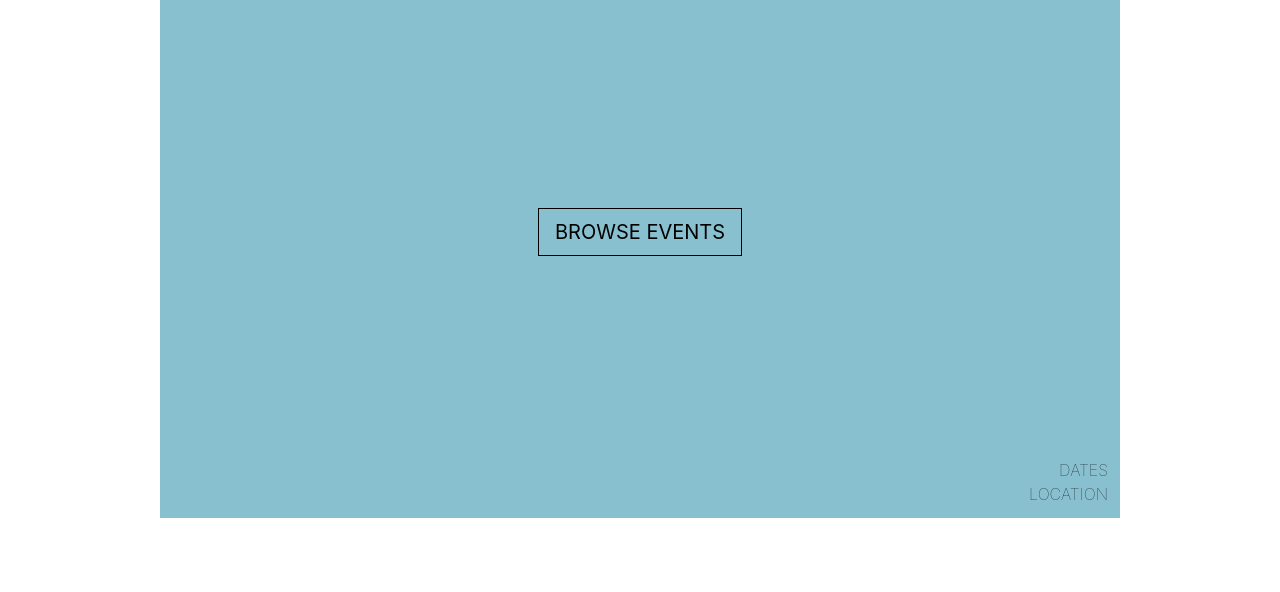
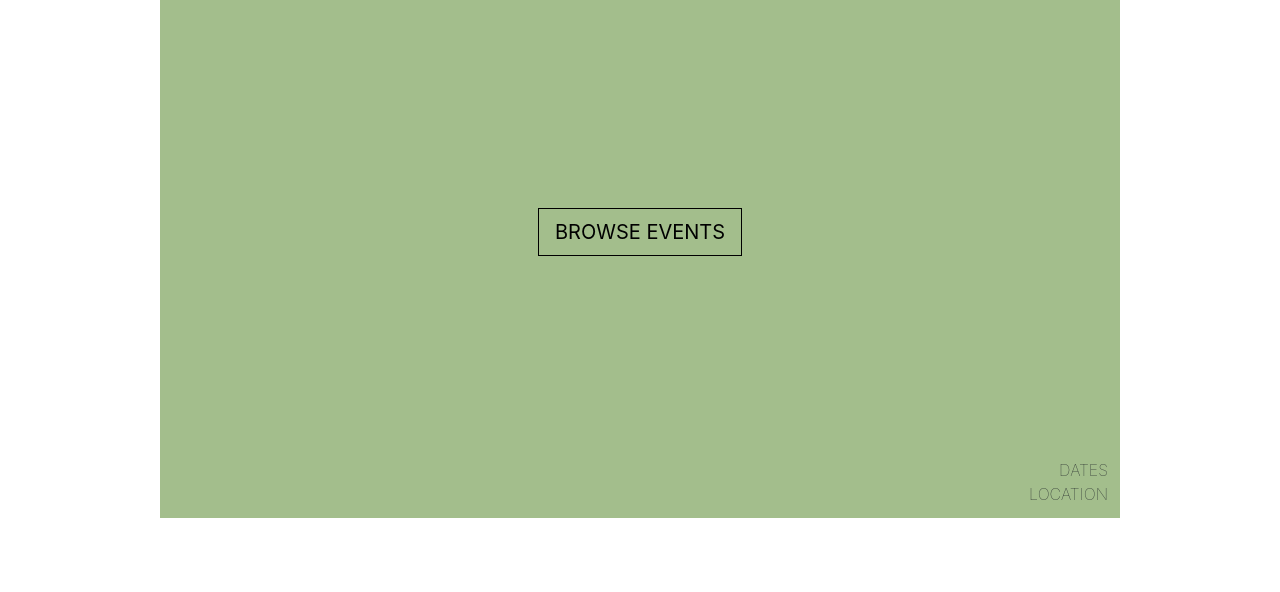
Before and after one commit to lorenzofar/Mobius, a website: page public/index.html in a window 1280 px wide. Shown: the part 208-800 px from the top of the page. Drawn offline with Linux system fonts and the light colour scheme.

Commit message:
Use css classes to set color on home

```diff
--- a/public/assets/css/home.css
+++ b/public/assets/css/home.css
@@ -14,7 +14,6 @@
     align-self: center;
     display: flex;
     flex-direction: column;
-    background-color: #A8E6CE;
     width: 75%;
     height: 80%;
     justify-content: space-between;
--- a/public/index.html
+++ b/public/index.html
@@ -33,10 +33,10 @@
   <script src="assets/js/popper.min.js"></script>
   <script src="assets/js/bootstrap.js"></script>
   <script src="assets/js/fragmentLoader.js"></script>
-  <script src="assets/js/colorsHelper.js"></script>
   <script type="text/javascript">
-    let rnd_bg = getRandomColor();
-    $("#home-hero").css("background-color", rnd_bg);
+    let types = ["theatre", "music", "dance", "side"];
+    let i = Math.floor(Math.random() * types.length);
+    $("#home-hero").addClass(types[i]);
   </script>
 </body>
 
```
